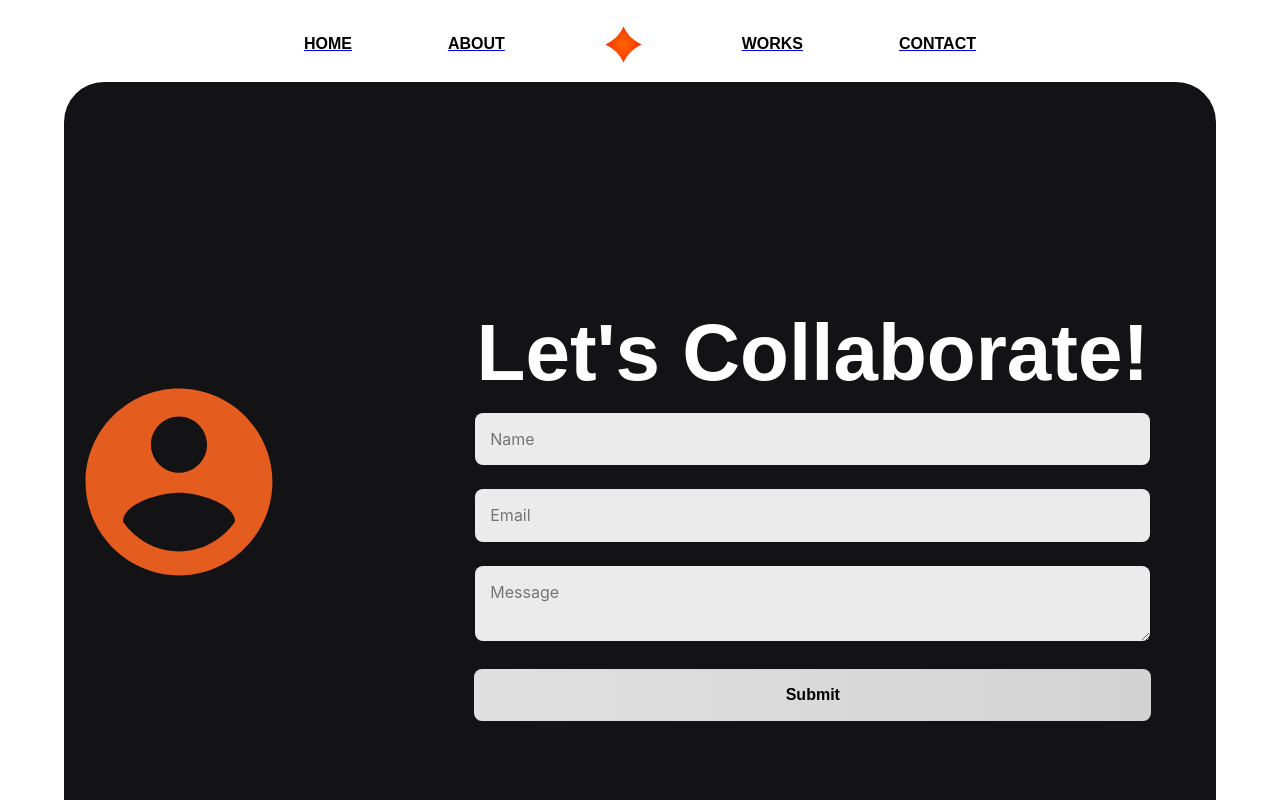
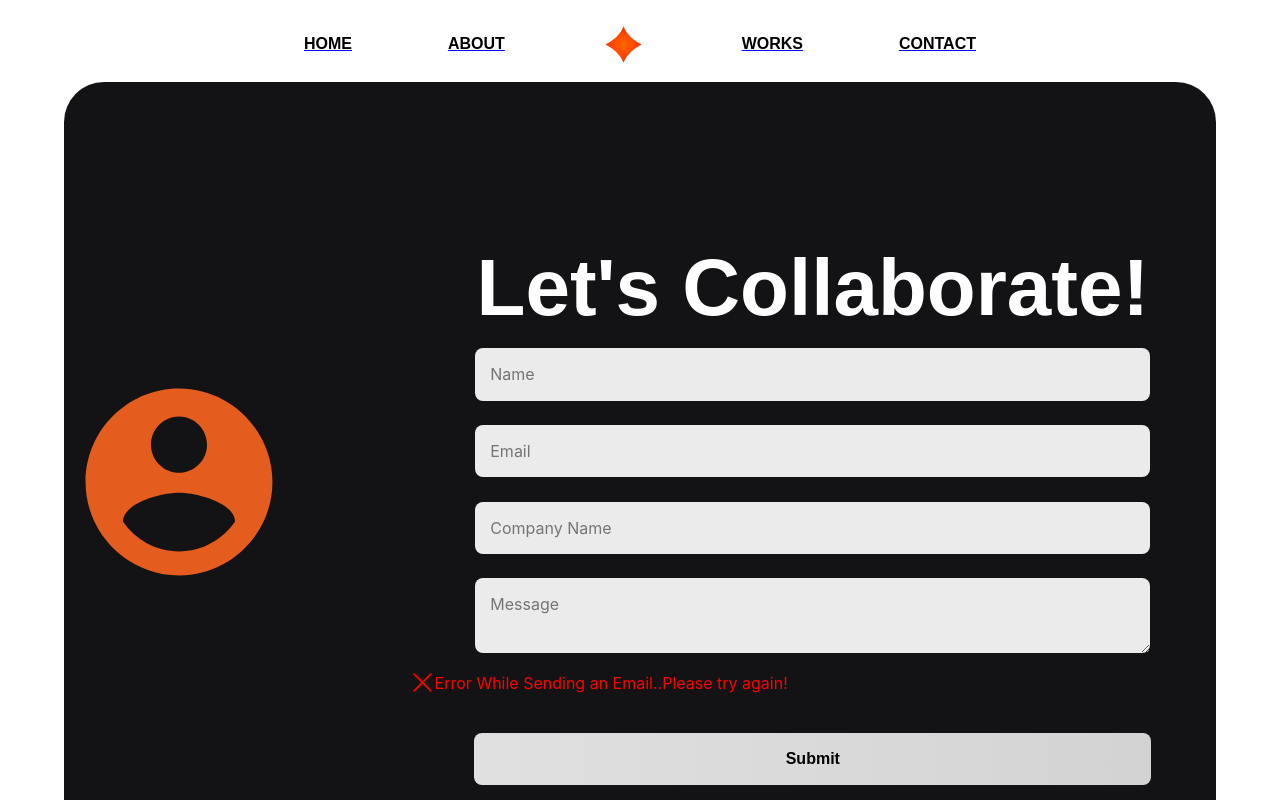
Before and after one commit to DevendranathReddy7/portfolio, a React (Create React App) app: page /contact-me in a window 1280 px wide. Shown: the top 800 px of the page. Built offline with nearby package versions, Linux system fonts and the light colour scheme.

Commit message:
adding comapny name filed & other styles

```diff
--- a/src/components/ContactMe/index.js
+++ b/src/components/ContactMe/index.js
@@ -1,4 +1,7 @@
 import React, { useEffect, useState } from "react";
+import { TiTickOutline } from "react-icons/ti";
+import { RxCross1 } from "react-icons/rx";
+
 import {
   ContactContainer,
   ContactIcon,
@@ -8,14 +11,18 @@ import {
   Input,
   TextArea,
   ErrorP,
+  ResponseContainer,
 } from "./styles";
 
 const ContactMe = () => {
   const [name, setName] = useState("");
   const [email, setEmail] = useState("");
-  const [message, setMessage] = useState(""); // Fixed typo
+  const [companyName, setComapyName] = useState("");
+  const [message, setMessage] = useState("");
+  const [validEmail, setValidEmail] = useState(true);
+
+  const [apiResponse, setApiResponse] = useState(false);
   const [error, setError] = useState(false);
-  const [validEmail, setValidEmail] = useState(true); // Default to true (invalid state)
 
   useEffect(() => {
     window.scrollTo({ top: 0, behavior: "smooth" });
@@ -33,6 +40,9 @@ const ContactMe = () => {
         const emailRegex = /^[a-zA-Z0-9._%+-]+@[a-zA-Z0-9.-]+\.[a-zA-Z]{2,}$/;
         setValidEmail(emailRegex.test(value)); // Validate the input value
         break;
+      case "companyName":
+        setComapyName(value);
+        break;
       case "message":
         setMessage(value);
         break;
@@ -45,7 +55,8 @@ const ContactMe = () => {
 
   const submitHandler = async (e) => {
     e.preventDefault();
-    if (!name || !email || !message || !validEmail) {
+    setApiResponse(false);
+    if (!name || !email || !companyName || !message || !validEmail) {
       setError(true);
     } else {
       const sendMail = await fetch(`http://localhost:5000/send-email`, {
@@ -53,12 +64,40 @@ const ContactMe = () => {
         headers: {
           "Content-Type": "application/json",
         },
-        body: JSON.stringify({ name, email, message }),
+        body: JSON.stringify({ name, email, companyName, message }),
       });
 
       const resp = await sendMail.json();
-      console.log(resp);
+      if (resp.status === "success") {
+        setApiResponse(true);
+        setName("");
+        setEmail("");
+        setComapyName("");
+        setMessage("");
+      } else {
+        setApiResponse(false);
+      }
     }
+  };
+
+  const showAPIResponse = () => {
+    return (
+      <React.Fragment>
+        {apiResponse ? (
+          <ResponseContainer>
+            <TiTickOutline color="green" size={30} />
+            <p style={{ color: "green" }}> Email Sent successfully!</p>
+          </ResponseContainer>
+        ) : (
+          <ResponseContainer>
+            <RxCross1 color="red" size={25} />
+            <p style={{ color: "red" }}>
+              Error While Sending an Email..Please try again!
+            </p>
+          </ResponseContainer>
+        )}
+      </React.Fragment>
+    );
   };
 
   return (
@@ -77,6 +116,11 @@ const ContactMe = () => {
             value={email}
             onChange={(e) => changeHandler(e, "email")}
           />
+          <Input
+            placeholder="Company Name"
+            value={companyName}
+            onChange={(e) => changeHandler(e, "companyName")}
+          />
           <TextArea
             placeholder="Message"
             value={message}
@@ -84,8 +128,12 @@ const ContactMe = () => {
           />
           {error && <ErrorP>All fields are mandatory!</ErrorP>}
           {!validEmail && <ErrorP>Please enter a valid email!</ErrorP>}
-
-          <Button disabled={!name || !email || !message || !validEmail}>
+          {showAPIResponse()}
+          <Button
+            disabled={
+              !name || !email || !companyName || !message || !validEmail
+            }
+          >
             Submit
           </Button>
         </form>
--- a/src/components/ContactMe/styles.js
+++ b/src/components/ContactMe/styles.js
@@ -123,3 +123,9 @@ export const ErrorP = styled.p`
   color: red;
   margin: 0.5%;
 `;
+
+export const ResponseContainer = styled.div`
+  display: flex;
+  align-items: center;
+  justify-content: "center";
+`;
```
Also changed, not shown: 1 other file (tests, documents, lock files or other folders).
